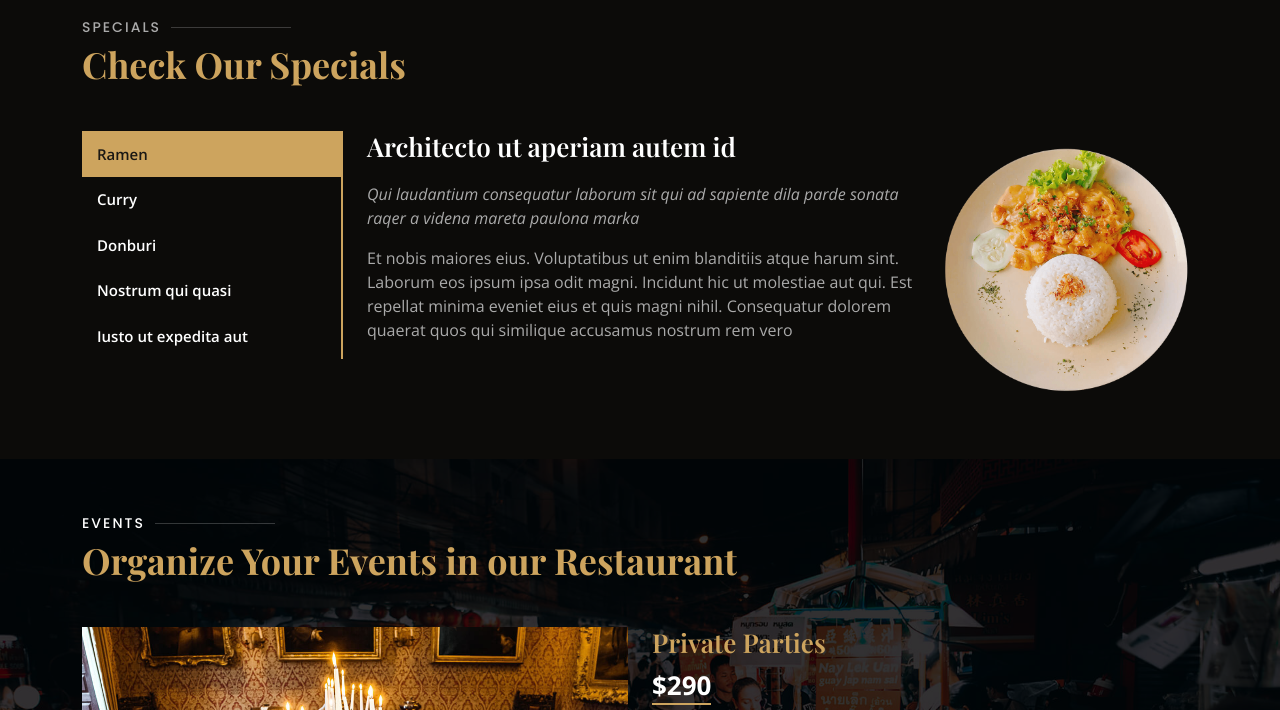
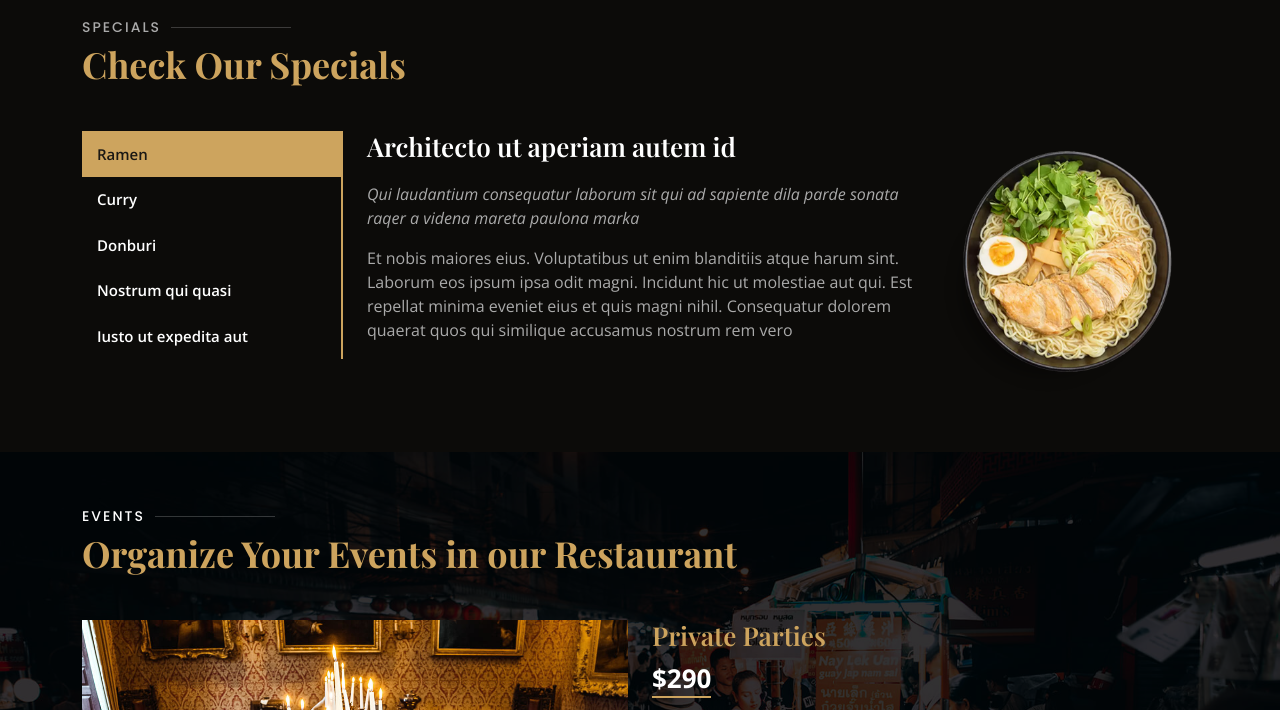
Before and after one commit to Szecse/Komachi, a plain HTML site: page index.html in a window 1280 px wide. Shown: the part 3620-4330 px from the top of the page. Drawn offline with nearby package versions, Linux system fonts and the light colour scheme; a web font is replaced by a local one.

Commit message:
raman png

```diff
--- a/index.html
+++ b/index.html
@@ -476,7 +476,7 @@
                     <p>Et nobis maiores eius. Voluptatibus ut enim blanditiis atque harum sint. Laborum eos ipsum ipsa odit magni. Incidunt hic ut molestiae aut qui. Est repellat minima eveniet eius et quis magni nihil. Consequatur dolorem quaerat quos qui similique accusamus nostrum rem vero</p>
                   </div>
                   <div class="col-lg-4 text-center order-1 order-lg-2">
-                    <img src="assets/img/specials-1.png" alt="" class="img-fluid">
+                    <img src="assets/img/ramen2.png" alt="" class="img-fluid">
                   </div>
                 </div>
               </div>
```
Also changed, not shown: assets/img/ramen2.png (added).
